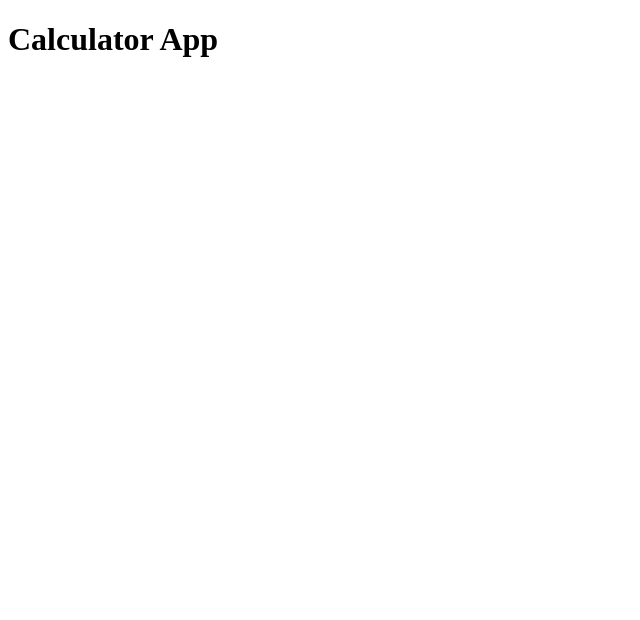
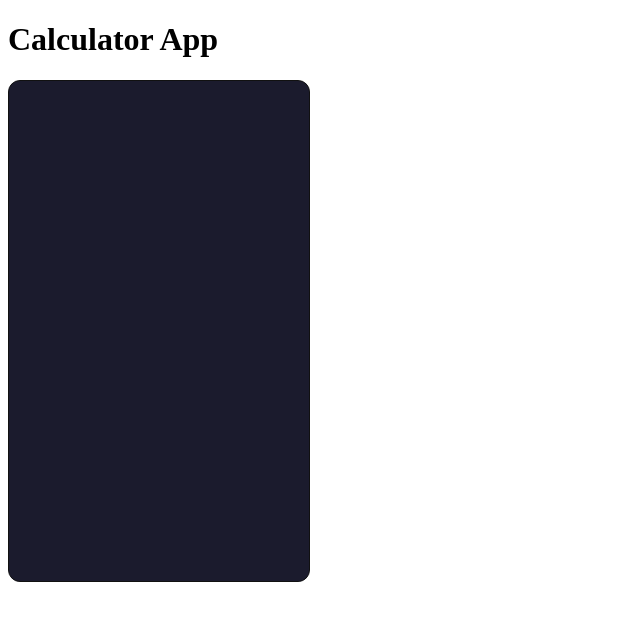
Before and after one commit to Chatano/calculator, a React (Create React App) app: page / in a window 1280 px wide. Shown: the top 620 px of the page, without its empty margins (0-640 px from the left). Built offline with nearby package versions, Linux system fonts and the light colour scheme.

Commit message:
Add styled-components + create calculator component

```diff
--- a/package.json
+++ b/package.json
@@ -9,6 +9,7 @@
     "react": "^18.2.0",
     "react-dom": "^18.2.0",
     "react-scripts": "5.0.1",
+    "styled-components": "^5.3.5",
     "web-vitals": "^2.1.0"
   },
   "scripts": {
@@ -25,6 +26,7 @@
     "@types/node": "^16.7.13",
     "@types/react": "^18.0.0",
     "@types/react-dom": "^18.0.0",
+    "@types/styled-components": "^5.1.25",
     "typescript": "^4.4.2"
   }
 }
--- a/src/App.tsx
+++ b/src/App.tsx
@@ -1,7 +1,10 @@
+import { Calculator } from "./components/Calculator";
+
 export const App = () => {
   return (
     <div className="App">
       <h1>Calculator App</h1>
+      <Calculator />
     </div>
   );
 }
--- /dev/null
+++ b/src/components/Calculator/index.tsx
@@ -0,0 +1,13 @@
+import { Container } from "./styles"
+
+export const Calculator: React.FC = () => {
+  return (
+    <Container>
+      {/* display */}
+      {/*
+            buttons
+        numbers || actions
+      */}
+    </Container>
+  )
+}
--- /dev/null
+++ b/src/components/Calculator/styles.ts
@@ -0,0 +1,9 @@
+import styled from 'styled-components';
+
+export const Container = styled.div`
+  border: 1px solid #111111;
+  border-radius: 12px;
+  width: 300px;
+  height: 500px;
+  background-color: #1b1b2d;
+`;
--- a/src/index.tsx
+++ b/src/index.tsx
@@ -1,6 +1,6 @@
-import ReactDOM from 'react-dom/client';
+import { createRoot } from 'react-dom/client';
 import { App } from './App';
 
-const root = ReactDOM.createRoot(document.getElementById('root') as HTMLElement);
+const root = createRoot(document.getElementById('root') as HTMLElement);
 
 root.render(<App />);
```
Also changed, not shown: 1 other file (tests, documents, lock files or other folders).
